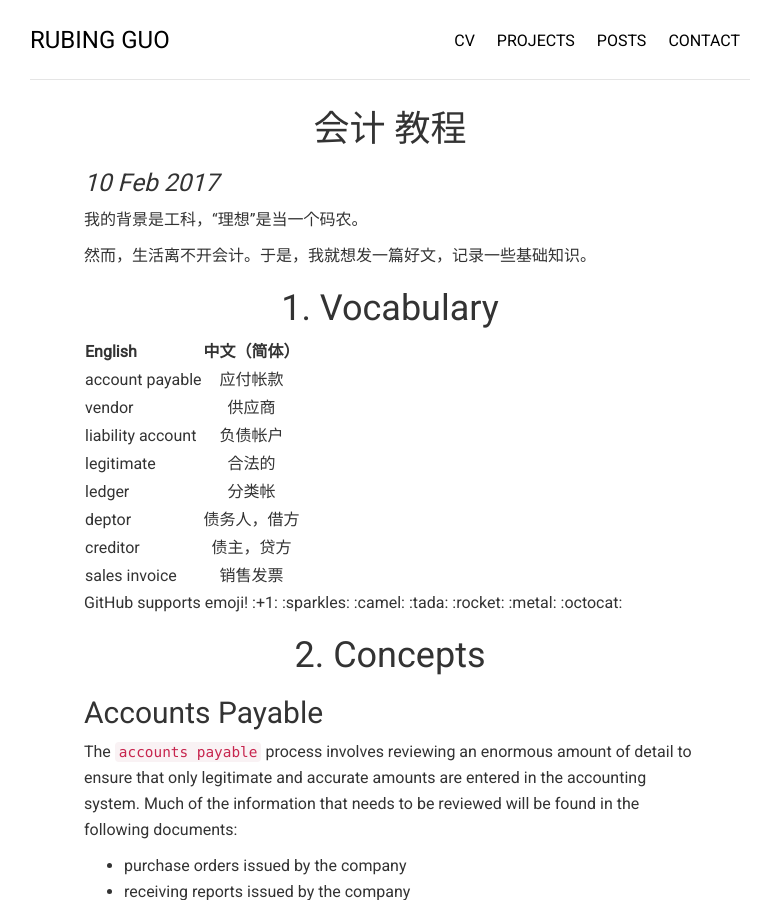
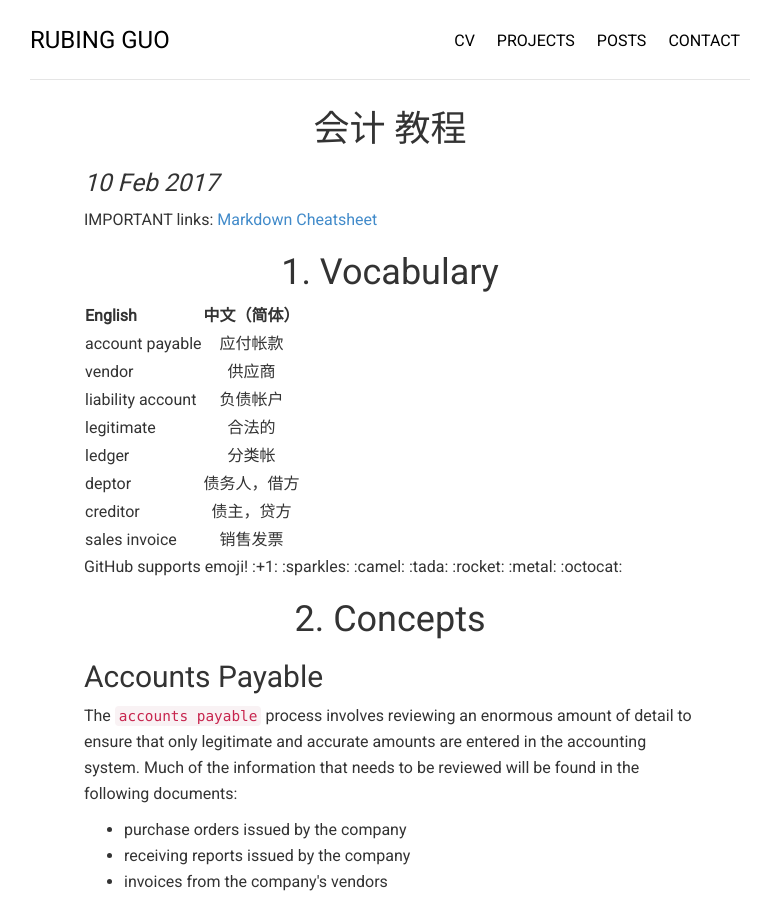
Before and after one commit to flower-joke/peanutshells.github.io, a Jekyll site: the page built from _posts/2017-02-10-会计-教程.md, in a window 1280 px wide and 900 px high. Shown: the whole window, without its empty margins (250-1017 px from the left). Built offline with Jekyll 4.4.1, drawn with Linux system fonts in a browser that asks for light colours; nearby versions of some CDN libraries; our own code applies the rules of GitHub Pages for plain Markdown files; comment, search, counter and statistics services are not loaded.

Commit message:
Update 2017-02-10-会计-教程.md

```diff
--- a/_posts/2017-02-10-会计-教程.md
+++ b/_posts/2017-02-10-会计-教程.md
@@ -3,9 +3,8 @@ title: 会计 教程
 date: 2017-02-10
 ---
 
-我的背景是工科，“理想”是当一个码农。
-
-然而，生活离不开会计。于是，我就想发一篇好文，记录一些基础知识。
+IMPORTANT links:
+<a href="https://github.com/adam-p/markdown-here/wiki/Markdown-Cheatsheet">Markdown Cheatsheet</a>
 
 # 1. Vocabulary
 
```
